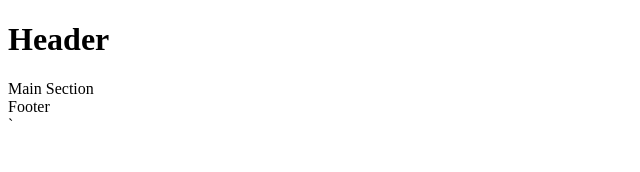
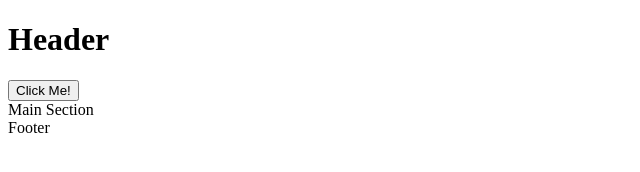
Before and after one commit to soundparticle/code-cook-scaffold, a website: page index.html in a window 1280 px wide. Shown: the whole page, without its empty margins (0-640 px from the left). Drawn offline with Linux system fonts and the light colour scheme.

Commit message:
initial commit of code cook scaffold

```diff
--- a/index.html
+++ b/index.html
@@ -3,13 +3,19 @@
 <head>
     <meta charset="UTF-8">
     <meta name="viewport" content="width=device-width, initial-scale=1.0">
-    <link rel="stylesheet" href="main.css">
+    <link rel="stylesheet" type="text/css href="main.css">
     <title>Document</title>
 </head>
 <body>
     <header>
         <h1>Header</h1>
     </header>
+
+    <section>
+        <form id="click-form">
+            <button onClick="submit">Click Me!</button>
+        </form>
+      </section>
 
     <main>
         Main Section
@@ -18,7 +24,6 @@
     <footer>
         Footer
     </footer>
-    <!-- <script type="module" src="index.js"></script> -->
+    <script type="module" src="src/index.js"></script>
 </body>
 </html>
-`
--- /dev/null
+++ b/snippets.js
@@ -0,0 +1,4 @@
+// const randomNumber = Math.random();
+// console.log('** randomNumber **', randomNumber);
+
+``
--- /dev/null
+++ b/src/index.js
@@ -0,0 +1,7 @@
+
+const clickForm = document.getElementById('');
+
+clickForm.addEventListener('submit', function() {
+});
+
+console.log('button clicked');
```
